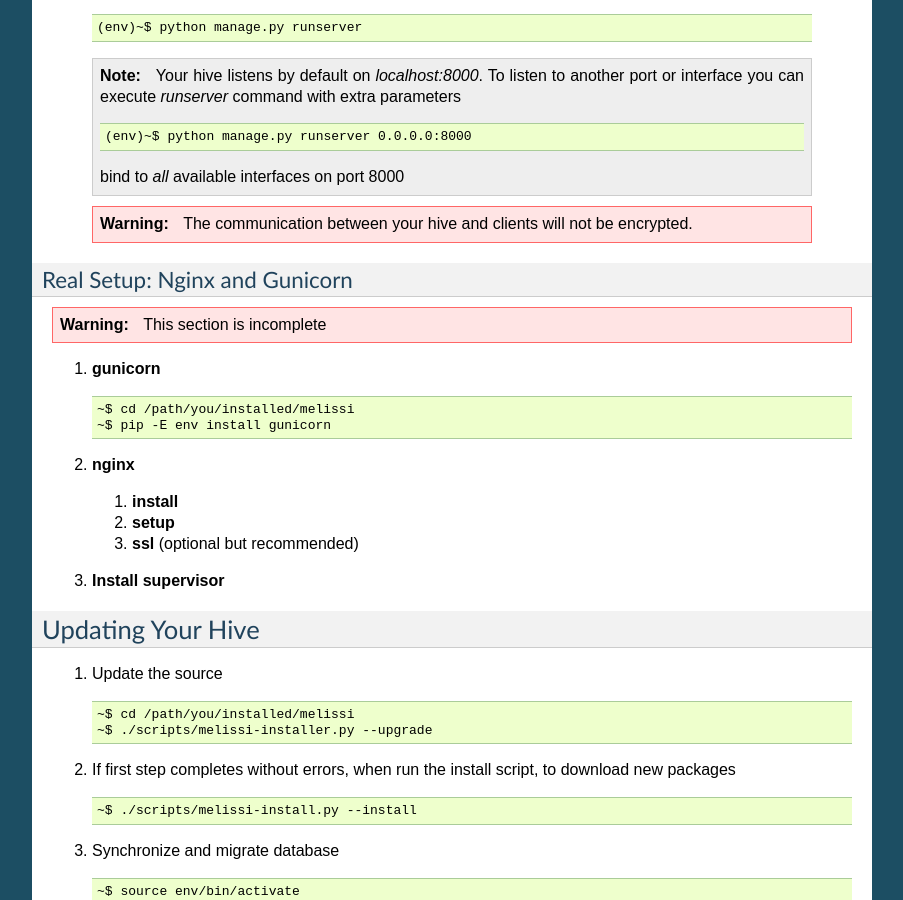
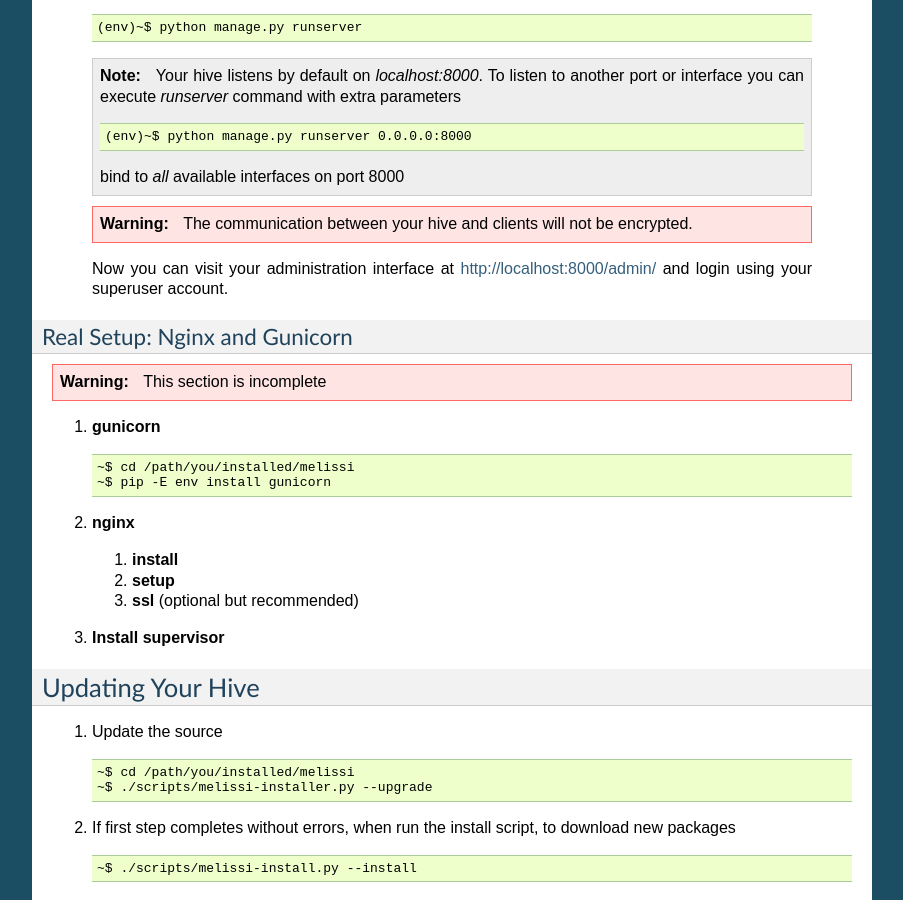
Before and after one commit to melissiproject/server, a Sphinx documentation site: the page built from docs/index.rst, in a window 1280 px wide and 900 px high, scrolled down 4042 px. Shown: the whole window, without its empty margins (198-1101 px from the left). Built offline with Sphinx 7.4.7, drawn with Linux system fonts in a browser that asks for light colours.

Commit message:
visit admin after running your hive

```diff
--- a/docs/index.rst
+++ b/docs/index.rst
@@ -320,6 +320,9 @@ You can run your hive in *test* mode using django's internal webserver.
       The communication between your hive and clients will not be
       encrypted.
 
+   Now you can visit your administration interface at
+   http://localhost:8000/admin/ and login using your superuser
+   account.
 
 
 Real Setup: Nginx and Gunicorn
```
